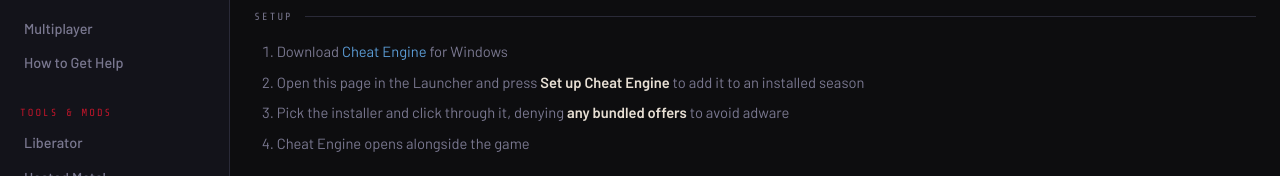
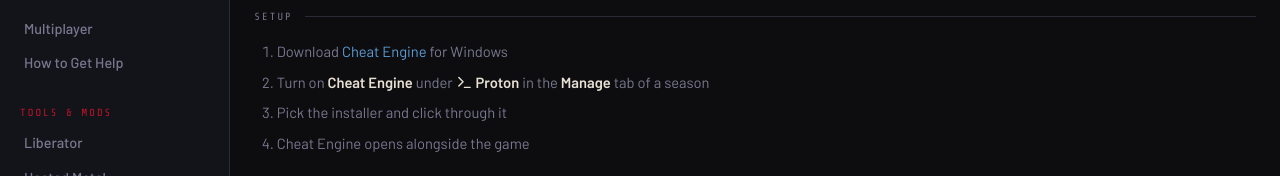
Before and after one commit to xeralin/ThrowbackFAQ, a Next.js app: page /cheat-engine in a window 1280 px wide. Shown: the part 257-433 px from the top of the page. Built offline with nearby package versions, Linux system fonts and the light colour scheme; no server answers.

Commit message:
Update the Cheat Engine page

```diff
--- a/src/app/cheat-engine/page.tsx
+++ b/src/app/cheat-engine/page.tsx
@@ -4,8 +4,8 @@
 import { Prose } from "@/components/Prose";
 import { ExternalLink } from "@/components/ExternalLink";
 import { LinkButton } from "@/components/LinkButton";
-import { FaqAccordion, type FaqItem } from "@/components/FaqAccordion";
 import { OnLinux, OnWindows } from "@/components/OnPlatform";
+import { PROTON, StrokeIcon } from "@/components/StrokeIcon";
 import { heading, panel } from "@/components/ui";
 import { pageMetadata } from "@/lib/metadata";
 import { withBasePath } from "@/lib/asset";
@@ -31,45 +31,6 @@
       "Adds mass spawns, health and ammo tweaks, near-unlimited survivability, longer defuse timers, and outside-zone access to Terrorist Hunt.",
     file: "y5s3-shadowlegacy.ct",
     download: "Y5S3_ShadowLegacy.ct",
-  },
-];
-
-const faqs: FaqItem[] = [
-  {
-    id: "other-seasons",
-    q: "Do the tables work on other seasons?",
-    a: (
-      <p>
-        No. A table only works with the season named on its card above. On any
-        other build the memory addresses do not line up.
-      </p>
-    ),
-  },
-  {
-    id: "load-table",
-    q: "Do I have to load the table every time?",
-    a: (
-      <p>
-        Yes. A table loads into memory for the current session only and does not
-        modify any game files.
-      </p>
-    ),
-  },
-  {
-    id: "run-alongside",
-    q: "Can I run Cheat Engine alongside the game?",
-    platform: "windows",
-    a: (
-      <p>
-        Yes. If you use the Launcher, open <code>Config.toml</code> in the
-        season folder and add the path of your installed Cheat Engine to the{" "}
-        <code>autorun</code> entry, for example{" "}
-        <code>
-          autorun = [&apos;C:\Program Files\Cheat Engine\Cheat Engine.exe&apos;]
-        </code>
-        .
-      </p>
-    ),
   },
 ];
 
@@ -101,14 +62,17 @@
               for Windows
             </li>
             <li>
-              Open this page in the Launcher and press{" "}
-              <strong>Set up Cheat Engine</strong> to add it to an installed
-              season
+              Turn on <strong>Cheat Engine</strong> under{" "}
+              <strong>
+                <StrokeIcon
+                  d={PROTON}
+                  className="inline size-[1.15em] align-[-0.2em]"
+                />{" "}
+                Proton
+              </strong>{" "}
+              in the <strong>Manage</strong> tab of a season
             </li>
-            <li>
-              Pick the installer and click through it, denying{" "}
-              <strong>any bundled offers</strong> to avoid adware
-            </li>
+            <li>Pick the installer and click through it</li>
             <li>Cheat Engine opens alongside the game</li>
           </ol>
         </OnLinux>
@@ -134,7 +98,7 @@
       </Prose>
 
       <SectionTitle>Cheat Tables</SectionTitle>
-      <div className="mb-8 flex flex-col gap-4">
+      <div className="flex flex-col gap-4">
         {tables.map((table) => (
           <div key={table.file} className={`${panel} p-5`}>
             <h3 className={heading}>{table.name}</h3>
@@ -150,9 +114,6 @@
           </div>
         ))}
       </div>
-
-      <SectionTitle>Frequently Asked Questions</SectionTitle>
-      <FaqAccordion items={faqs} />
     </>
   );
 }
```
